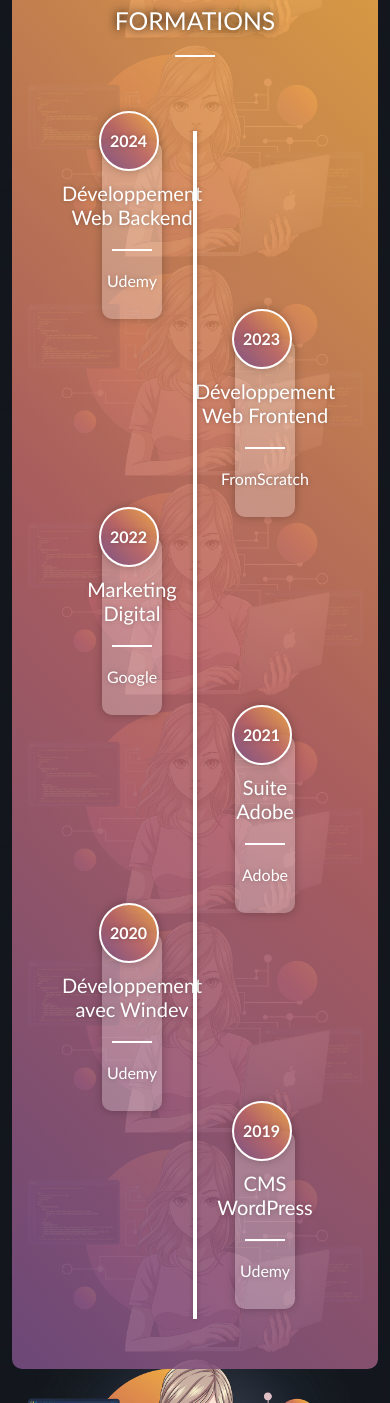
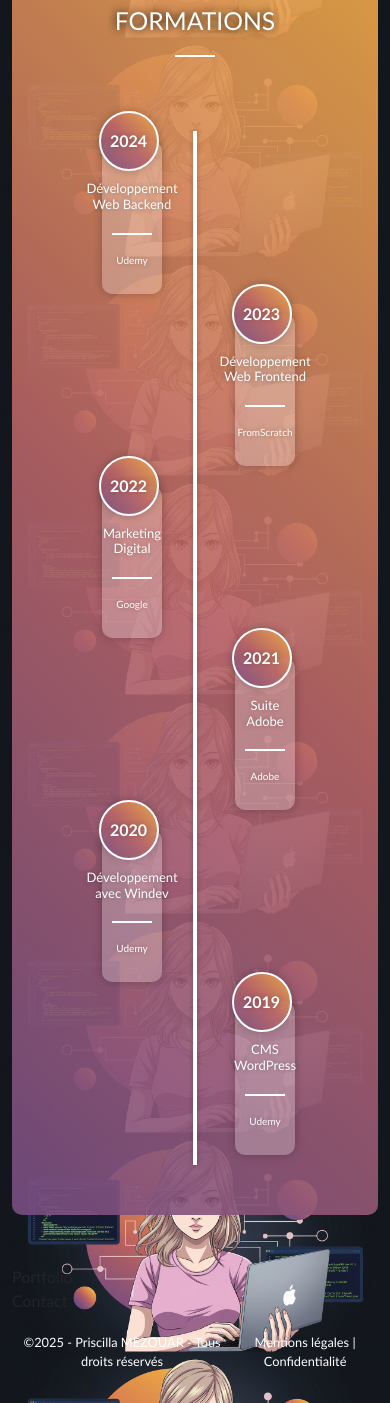
Before and after one commit to Webilys/CV, a PHP site: page / in a window 390 px wide. Shown: the part 3341-4744 px from the top of the page. Run offline with PHP 8.4, Linux system fonts and the light colour scheme.

Commit message:
03/02/2025 10:10

```diff
--- a/assets/css/_settings.scss
+++ b/assets/css/_settings.scss
@@ -35,6 +35,7 @@ $whiteOverlay: rgba(255, 255, 255, 0.9);
   box-sizing: border-box;
   user-select: none;
   font-family: $font1;
+  cursor: url(../img/cursor-white.ico), pointer;
 }
 
 body {
--- a/assets/css/index.css
+++ b/assets/css/index.css
@@ -8,6 +8,7 @@
       -ms-user-select: none;
           user-select: none;
   font-family: "Poppins", "Trebuchet MS", "Lucida Sans Unicode", "Lucida Grande", "Lucida Sans", Arial, sans-serif;
+  cursor: url(../img/cursor-white.ico), pointer;
 }
 
 body {
@@ -272,10 +273,20 @@ footer a:hover {
   text-align: center;
   font-size: 1rem;
 }
+@media screen and (max-width: 720px) {
+  #formations .timeline .timeline-item .timeline-content h5 {
+    font-size: small;
+  }
+}
 #formations .timeline .timeline-item .timeline-content h5:after {
   content: "";
   display: block;
   width: 40px;
   margin: 20px auto 10px;
   border: 1.5px solid #fff;
+}
+@media screen and (max-width: 720px) {
+  #formations .timeline .timeline-item .timeline-content p {
+    font-size: x-small;
+  }
 }/*# sourceMappingURL=index.css.map */
--- a/assets/css/pages/_home.scss
+++ b/assets/css/pages/_home.scss
@@ -177,6 +177,9 @@
         font-size: 1rem;
 
         h5 {
+          @media screen and (max-width: 720px) {
+            font-size: small;
+          }
           &:after {
             content: "";
             display: block;
@@ -185,6 +188,12 @@
             border: 1.5px solid $white;
           }
         }
+
+        p {
+          @media screen and (max-width: 720px) {
+            font-size: x-small;
+          }
+        }
       }
     }
   }
```
Also changed, not shown: 5 other files.
